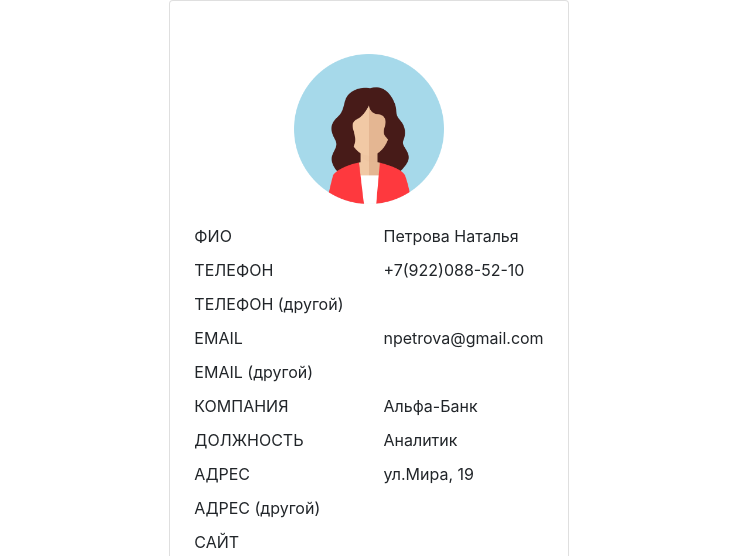
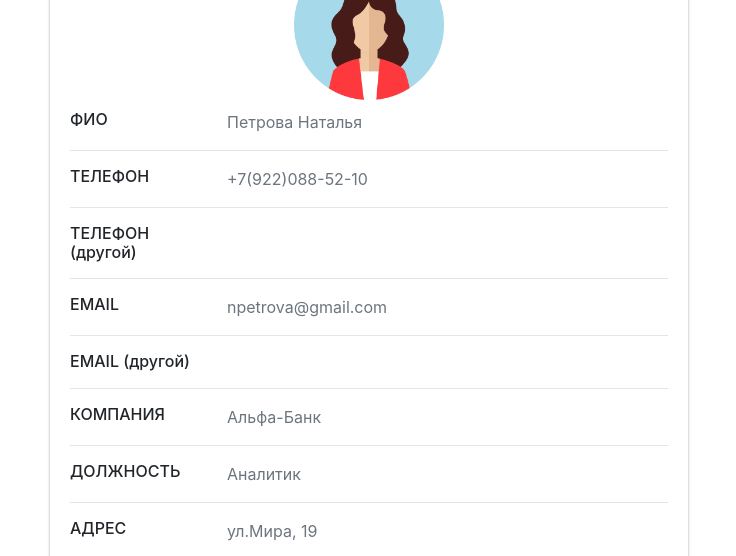
Before and after one commit to matteocarrera/cloud-cards-web, a plain HTML site: page index.html in a window 1280 px wide. Shown: the part 131-687 px from the top of the page, without its empty margins (271-1007 px from the left). Drawn offline with nearby package versions, Linux system fonts and the light colour scheme; no server answers; a script that the page names is missing.

Commit message:
add bootstrap

```diff
--- a/index.html
+++ b/index.html
@@ -11,70 +11,114 @@
 	<script src="./firebase-config.js"></script>
 </head>
 <body>
-	<p class="display-1">CLOUD CARDS</p>
-
-
-	<table class="card">
-		<tr id="photo">
-			<td colspan="2">
-				<img class="avatar" src="Resources/avatar.png" width="150" height="150" >
-			</td>
-		</tr>
-		<tr id="name">
-			<td>ФИО</td>
-			<td>Петрова Наталья</td>
-		</tr>
-		<tr id="mobile">
-			<td>ТЕЛЕФОН</td>
-			<td>+7(922)088-52-10</td>
-		</tr>
-		<tr id="mobileSecond">
-			<td>ТЕЛЕФОН (другой)</td>
-			<td></td>
-		</tr>
-		<tr id="email">
-			<td>EMAIL</td>
-			<td>npetrova@gmail.com</td>
-		</tr>
-		<tr id="emailSecond">
-			<td>EMAIL (другой)</td>
-			<td></td>
-		</tr>
-		<tr id="company">
-			<td>КОМПАНИЯ</td>
-			<td>Альфа-Банк</td>
-		</tr>
-		<tr id="jobTitle">
-			<td>ДОЛЖНОСТЬ</td>
-			<td>Аналитик</td>
-		</tr>
-		<tr id="address">
-			<td>АДРЕС</td>
-			<td>ул.Мира, 19</td>
-		</tr>
-		<tr id="addressSecond">
-			<td>АДРЕС (другой)</td>
-			<td></td>
-		</tr>
-		<tr id="website">
-			<td>САЙТ</td>
-			<td></td>
-		</tr>
-		<tr>
-			<td class="social" colspan="2">
+	<div class="col-md-8">
+        <div class="card mb-3">
+            <div class="card-body">
+            	<div class="d-flex flex-column align-items-center text-center">
+            		<a id="photo" class="avatar" href="#"></a><img class="avatar" src="Resources/avatar.png" width="150" height="150" >
+            	</div>
+			    <div id="name" class="row">
+			        <div class="col-sm-3">
+			            <h6 class="mb-0">ФИО</h6>
+			        </div>
+			        <div class="col-sm-9 text-secondary">
+			            Петрова Наталья
+			        </div>
+			    </div>
+			    <hr>
+			    <div id="mobile" class="row">
+			        <div class="col-sm-3">
+			            <h6 class="mb-0">ТЕЛЕФОН</h6>
+			        </div>
+			        <div class="col-sm-9 text-secondary">
+			            +7(922)088-52-10
+			        </div>
+			    </div>
+			    <hr>
+			    <div id="mobileSecond" class="row">
+			        <div class="col-sm-3">
+			            <h6 class="mb-0">ТЕЛЕФОН (другой)</h6>
+			        </div>
+			        <div class="col-sm-9 text-secondary">
+			        </div>
+			    </div>
+			    <hr>
+			    <div id="email" class="row">
+			        <div class="col-sm-3">
+			            <h6 class="mb-0">EMAIL</h6>
+			        </div>
+			        <div class="col-sm-9 text-secondary">
+			            npetrova@gmail.com
+			        </div>
+			    </div>
+			    <hr>
+			    <div id="emailSecond" class="row">
+			        <div class="col-sm-3">
+			            <h6 class="mb-0">EMAIL (другой)</h6>
+			        </div>
+			        <div class="col-sm-9 text-secondary">
+			        </div>
+			    </div>
+			    <hr>
+			    <div id="company" class="row">
+			        <div class="col-sm-3">
+			            <h6 class="mb-0">КОМПАНИЯ</h6>
+			        </div>
+			        <div class="col-sm-9 text-secondary">
+			            Альфа-Банк
+			        </div>
+			    </div>
+			    <hr>
+			    <div id="jobTitle" class="row">
+			        <div class="col-sm-3">
+			            <h6 class="mb-0">ДОЛЖНОСТЬ</h6>
+			        </div>
+			        <div class="col-sm-9 text-secondary">
+			            Аналитик
+			        </div>
+			    </div>
+			    <hr>
+			    <div id="address" class="row">
+			        <div class="col-sm-3">
+			            <h6 class="mb-0">АДРЕС</h6>
+			        </div>
+			        <div class="col-sm-9 text-secondary">
+			        	ул.Мира, 19
+			        </div>
+			    </div>
+			    <hr>
+			    <div id="addressSecond" class="row">
+			        <div class="col-sm-3">
+			            <h6 class="mb-0">АДРЕС (другой)</h6>
+			        </div>
+			        <div class="col-sm-9 text-secondary">
+			        </div>
+			    </div>
+			    <hr>
+			    <div id="website" class="row">
+			        <div class="col-sm-3">
+			            <h6 class="mb-0">САЙТ</h6>
+			        </div>
+			        <div class="col-sm-9 text-secondary">
+			        </div>
+			    </div>
+			    </div>
+			</div>
+			<div class="appIcons">
 				<a id="vk" href="#"><img class="social" src="Resources/vk.svg"></a>
 				<a id="telegram" href="#"><img class="social" src="Resources/telegram.svg"></a>
 				<a id="facebook" href="#"><img class="social" src="Resources/facebook.svg"></a>
 				<a id="instagram" href="#"><img class="social" src="Resources/instagram.svg"></a>
 				<a id="twitter" href="#"><img class="social" src="Resources/twitter.svg"></a>
-			</td>
-		</tr>
-	</table>
+			</div>
+		</div>
 
-	<p>Хотите обмениваться визитками еще удобнее?<br>
+	<div>
+		<p>Хотите обмениваться визитками еще удобнее?<br>
 		Скачивайте наше приложение!<br>
 		<a id="appstore" href="#"></a><img class="ios" src="Resources/appstore.png" width="150">
 		<a id="android" href="#"></a><img class="android" src="Resources/googleplay.png" width="150"></p>
+	</div>
 
 	<script src="./Entities/UserBoolean.js"></script>
 	<script src="./Entities/User.js"></script>
--- a/style.css
+++ b/style.css
@@ -1,7 +1,37 @@
-   body {
-    font-size: 16px;
-    margin: 0;
-    padding: 0;
+  body{
+    margin-top:20px;
+    color: #1a202c;
+    text-align: left;
+    background-color: #e2e8f0;
+  }
+  .main-body {
+    padding: 15px;
+  }
+  .card {
+    box-shadow: 0 1px 3px 0 rgba(0,0,0,.1), 0 1px 2px 0 rgba(0,0,0,.06);
+  }
+
+  .card {
+    position: relative;
+    display: flex;
+    flex-direction: column;
+    width: 40em;
+    background-color: #fff;
+    background-clip: border-box;
+    border: 0 solid rgba(0,0,0,.125);
+    border-radius: .25rem;
+    margin-left: auto;
+    margin-top: 50px;
+    margin-right: auto;
+  }
+
+  .card-body {
+    flex: 1 1 auto;
+    min-height: 1px;
+    padding: 1rem;
+  }
+  .mb-3, .my-3 {
+    margin-bottom: 1rem!important;
   }
   .avatar {
     display: block;
@@ -9,18 +39,10 @@
     margin-right: auto;
     margin-bottom: 10px;
   }
-  .card {
-    display: flex;
-    flex-direction: column;
+  .col-md-8 {
     align-items: center;
-    padding: 48px 0px;
-    width: 400px;
-    border: 1px solid gray;
-    border-radius: 10px;
+    width: 40em;
     margin: auto;
-  }
-  td {
-    padding: 5px 20px;
   }
   p {
     text-align: center;
@@ -28,9 +50,14 @@
   h1 {
     text-align: center;
   }
+  .appIcons {
+    align-items: center;
+    width: 20em;
+    margin: auto;
+  }
   .social {
     height: 40px;
-    padding: 5px 15px;  }
+    padding: 5px 15px;}
     .ios {
       margin-left: 20px;
       margin-right: 60px;
@@ -38,4 +65,5 @@
     }
     .android {
       margin-right: 20px;
+      margin-top: 10px;
     }
```
Lines whose indentation alone changed are shown as unchanged.
